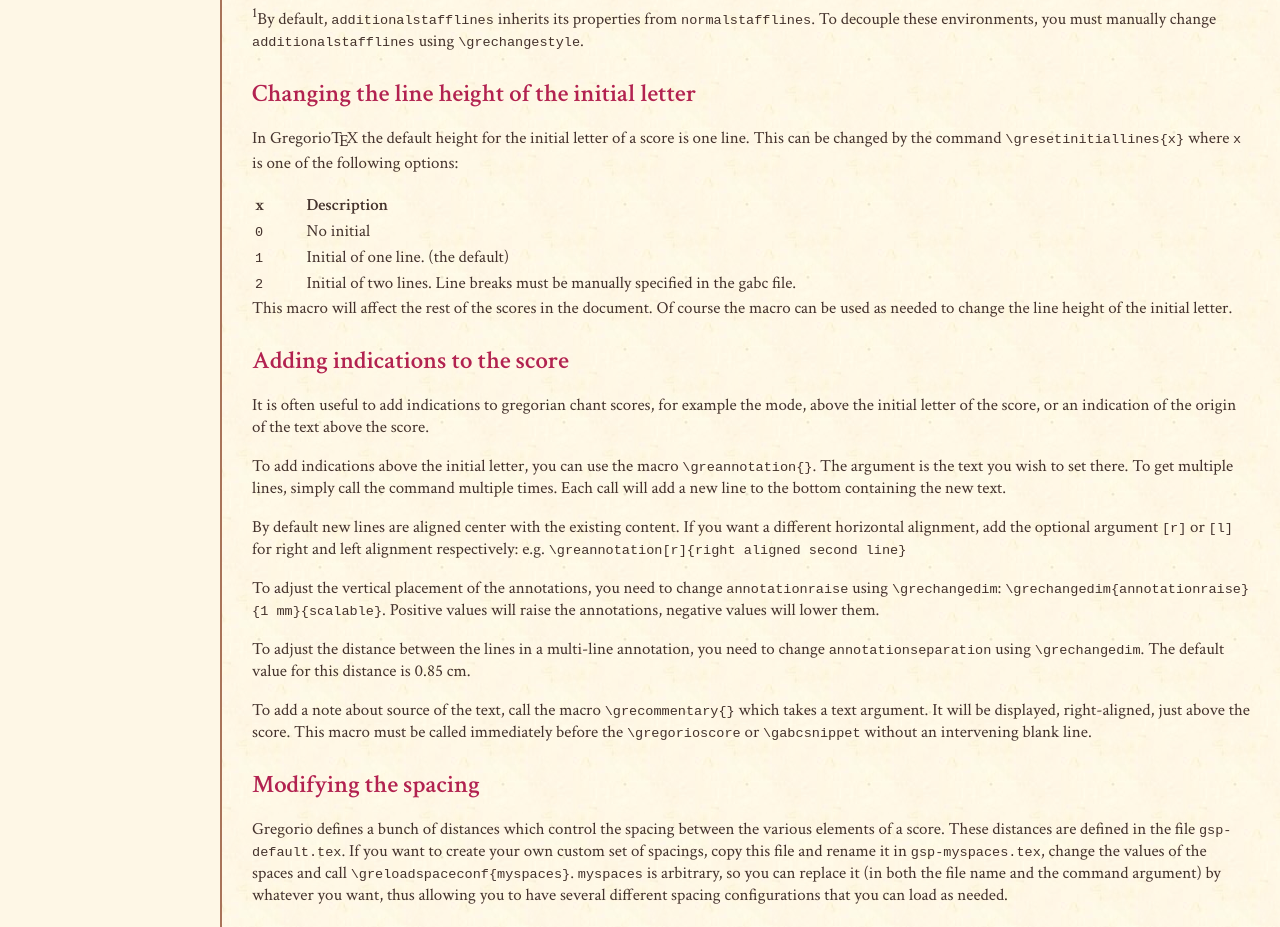
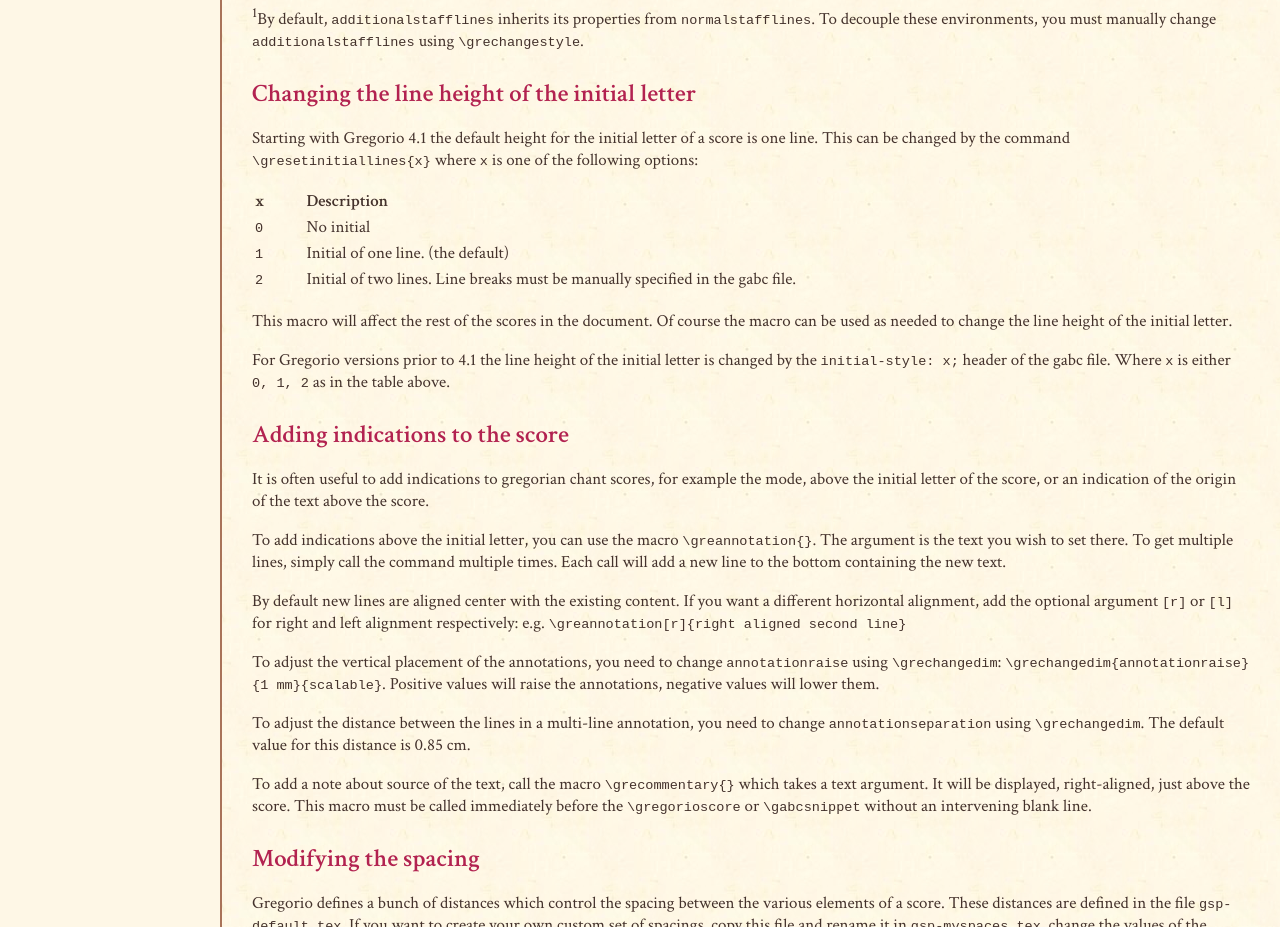
Before and after one commit to gregorio-project/gregorio-project.github.io, a plain HTML site: page gregoriotex/details.html in a window 1280 px wide. Shown: the part 1340-2267 px from the top of the page. Drawn offline with nearby package versions, Linux system fonts and the light colour scheme.

Commit message:
Clarify gregorio version of the change.

```diff
--- a/gregoriotex/details.html
+++ b/gregoriotex/details.html
@@ -169,7 +169,10 @@
 
 <h3>Changing the line height of the initial letter</h3>
 
-<p>In Gregorio<span class="tex">T<span class="epsilon">e</span>X</span> the default height for the initial letter of a score is one line. This can be changed by the command <code>\gresetinitiallines{x}</code> where <code>x</code> is one of the following options:
+<p>Starting with Gregorio 4.1 the default height for the initial
+letter of a score is one line. This can be changed by the
+command <code>\gresetinitiallines{x}</code> where <code>x</code> is
+one of the following options:</p>
 
 <table	style="width:100%">
     <col width="5%">
@@ -188,11 +191,19 @@
 	</tr>
 	<tr>
 		<td><code>2</code></td>
-		<td>Initial of two lines. Line breaks must be manually specified in the gabc file.</td>
+		<td>Initial of two lines. Line breaks must be manually
+		specified in the gabc file.</td>
 	</tr>
 </table>
 
-This macro will affect the rest of the scores in the document. Of course the macro can be used as needed to change the line height of the initial letter.
+<p>This macro will affect the rest of the scores in the document. Of
+course the macro can be used as needed to change the line height of
+the initial letter.</p>
+
+<p>For Gregorio versions prior to 4.1 the line height of the initial
+letter is changed by the <code>initial-style: x;</code> header of the
+gabc file. Where <code>x</code> is either <code>0, 1, 2</code> as in
+the table above.</p>
 
 <h3>Adding indications to the score</h3>
 
```
